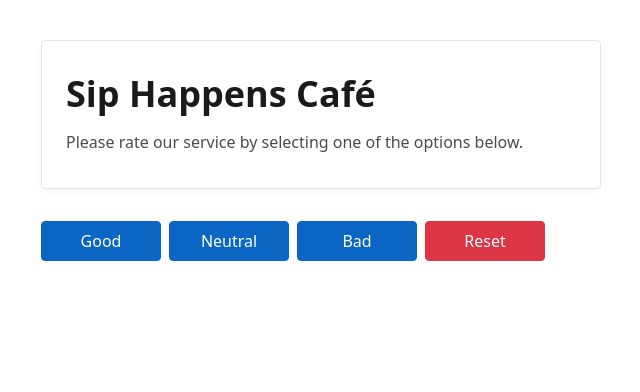
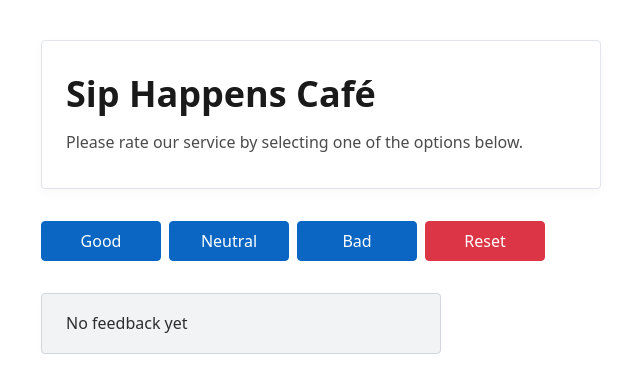
Before and after one commit to ArsenZar/02-react-cafe, a React (Vite) app: page / in a window 1280 px wide. Shown: the top 392 px of the page, without its empty margins (319-959 px from the left). Built offline with nearby package versions, Linux system fonts and the light colour scheme.

Commit message:
HW 0.4v (step 6)

```diff
--- a/src/components/App/App.tsx
+++ b/src/components/App/App.tsx
@@ -41,7 +41,16 @@ export default function App() {
     <div className={css.app}>
       <CafeInfo />
       <VoteOptions onVote={handleVote} onReset={resetVotes} canReset={true} />
-
+      {
+        totalVotesCount > 0 ?
+          (<VoteStats
+            votes={votes}
+            totalVotes={totalVotesCount}
+            positiveRate={positiveRateCount}
+          />)
+          :
+          (<Notification />)
+      }
 
 
     </div>
```
